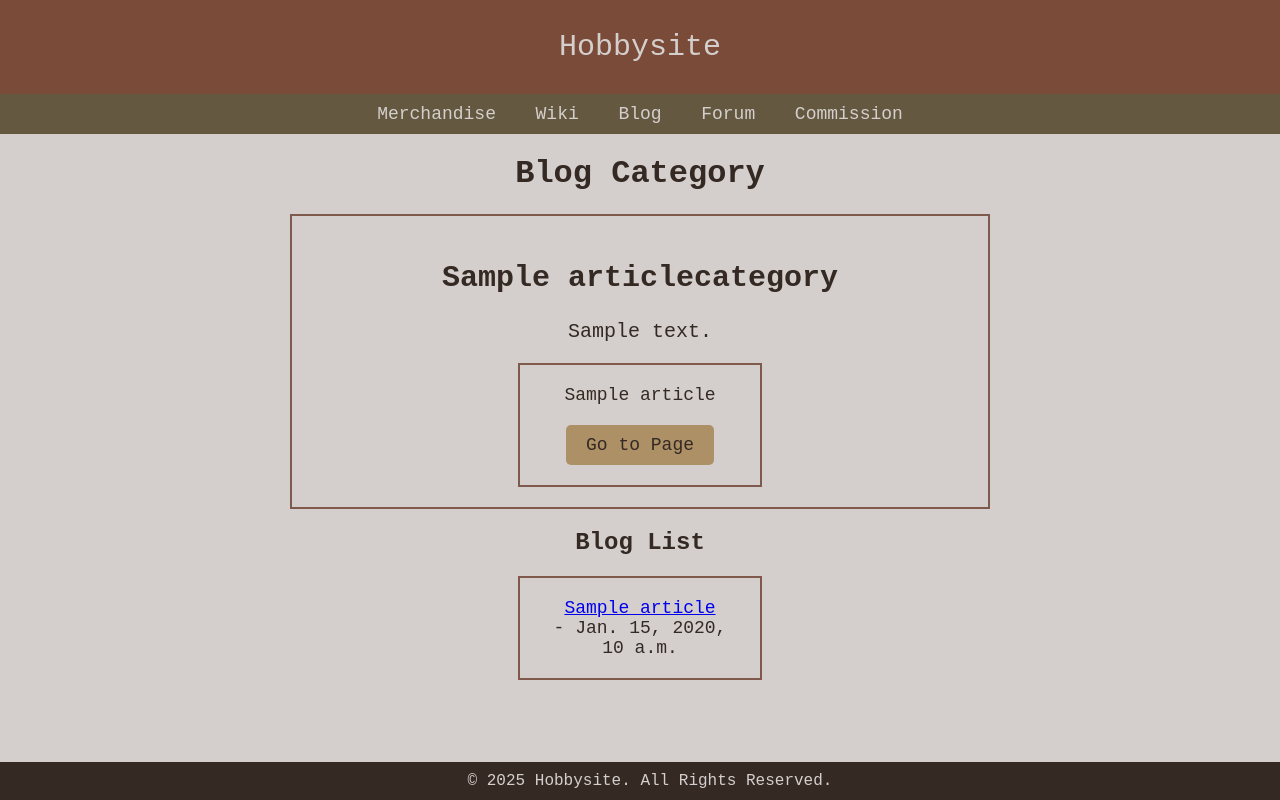
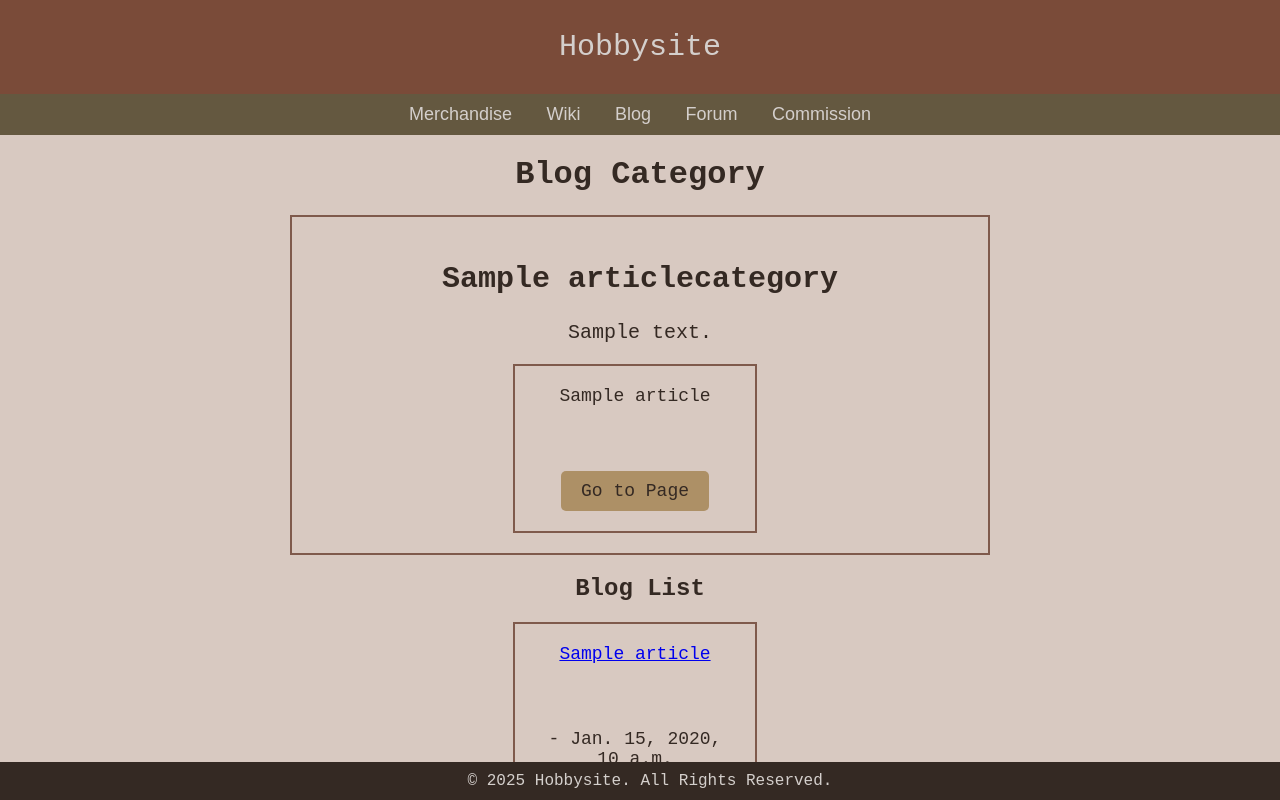
Before and after one commit to vin-arg/hobbysite-C-D-9, a Django app: page /blog/articles/ in a window 1280 px wide. Run offline with Django 5.2, Linux system fonts and the light colour scheme; tables that the repository leaves empty hold one stand-in row (values such as "Sample post").

Commit message:
fixed htmls and css, changes css file name

```diff
--- a/hobbysite/blog/static/styles.css
+++ b/hobbysite/blog/static/blog.css
@@ -8,7 +8,7 @@ header {
 }
 
 body {
-    background-color: #d4cfcc;
+    background-color: #d8c9c1;
     color: #342923;
     font-family: Arial, sans-serif;
     margin: 0;
@@ -19,7 +19,6 @@ nav {
     background-color: #645840;
     padding: 10px;
     text-align: center;
-    font-family: 'Courier New', Courier, monospace;
 }
 
 nav a {
@@ -27,9 +26,40 @@ nav a {
     margin: 0 15px;
     text-decoration: none;
     font-size: 18px;
-    font-family: 'Courier New', Courier, monospace;
+    display: inline-block;
+    position: relative;
+    transition: transform 0.3s ease;
 }
 
+nav a::after {
+    content: "";
+    position: absolute;
+    left: 0;
+    bottom: -3px;
+    width: 100%;
+    height: 3px;
+    background-color: #d4cfcc;
+    transform: scaleX(0);
+    transform-origin: right;
+    transition: transform 0.3s ease;
+}
+
+nav a:hover::after {
+    transform: scaleX(1);
+    transform-origin: left;
+}
+
+nav a.active::after {
+    content: "";
+    position: absolute;
+    left: 0;
+    bottom: -3px;
+    width: 100%;
+    height: 3px;
+    background-color: #d4cfcc;
+    transform: scaleX(1);
+    transform-origin: left;
+}
 
 .category_container {
     width: 100%;
@@ -43,17 +73,17 @@ nav a {
 }
 
 .article_list {
-    display: flex;
-    flex-wrap: wrap;
+    display: grid;
+    grid-template-columns: auto auto;
     gap: 10px;
     justify-content: center;
     list-style: none;
     text-align: center;
+
 }
 
 .artlist_cont {
     flex: 1 1 calc(33.33% - 20px);
-    max-width: 200px;
     padding: 20px;
     border: 2px solid #7f5a4c;
     font-family: 'Courier New', Courier, monospace;
@@ -64,9 +94,9 @@ nav a {
     justify-content: space-between;
     flex-direction: column;
     align-items: center;
-    text-align: center;
+    width: 200px;
+    height: 125px;
 }
-
 
 footer {
     background-color: #342923;
@@ -94,6 +124,12 @@ div {
     border-radius: 5px;
     display: inline-block;
     margin-top: 20px;
+    transition: transform 0.3s ease-in-out;
+}
+
+.button:hover {
+    transform: scale(1.05);
+    color: #eee;
 }
 
 .entry {
@@ -106,6 +142,7 @@ div {
     display: flex;
     flex-direction: column;
     align-items: center;
+    word-wrap: break-word;
 }
 
 .down {
@@ -114,6 +151,8 @@ div {
     padding-top: 20px;
 }
 
+
+
 h1 {
     font-family: 'Courier New', Courier, monospace;
 }
--- a/hobbysite/blog/templates/article_detail.html
+++ b/hobbysite/blog/templates/article_detail.html
@@ -4,8 +4,8 @@
 
 {% block list %}
 
-    <center><h1>{{ article.title }}</h1></center>
-    <center><p><strong>Category:</strong> {{ article.category }}</p></center>
+    <h1>{{ article.title }}</h1>
+    <p><strong>Category:</strong> {{ article.category }}</p>
 
     <div class="entry">
     <p>{{ article.entry }}</p>
@@ -16,7 +16,7 @@
         <p><em>Created on: {{ article.created_on }}</em></p>
         <p><em>Updated on: {{ article.updated_on }}</em></p>
 
-    <center><a href="/blog/articles/" class="button">Back</a></center>
+    <a href="/blog/articles/" class="button">Back to Blog</a>
     </div>
 
 
--- a/hobbysite/blog/templates/article_list.html
+++ b/hobbysite/blog/templates/article_list.html
@@ -4,7 +4,7 @@
 
 {% block category %}
 
-    <center><h1>Blog Category</h1></center>
+    <h1>Blog Category</h1>
 
     {% for category in categories %}
         <div class="category_container">
@@ -31,7 +31,7 @@
 
 {% block list %}
 
-    <center><h2>Blog List</h2></center>
+    <h2>Blog List</h2>
     <div class="article_list">
         {% for article in articles %}
             <div class="artlist_cont">
--- a/hobbysite/blog/templates/base.html
+++ b/hobbysite/blog/templates/base.html
@@ -2,7 +2,7 @@
 <html lang="en-US">
 
 <head>
-    <link rel="stylesheet" href="/static/styles.css">
+    <link rel="stylesheet" href="/static/blog.css">
     <title>{% block title %}{% endblock %}</title>
 
 </head>
@@ -12,10 +12,10 @@
     </header>
 
     <nav>
-        <a href="{% url 'itemList' %}">Merchandise</a>
+        <a href="{% url 'item_list' %}">Merchandise</a>
         <a href="#">Wiki</a>
         <a href="{% url 'article_list' %}">Blog</a>
-        <a href="#">Forum</a>
+        <a href="{% url 'thread_list' %}">Forum</a>
         <a href="#">Commission</a>
     </nav>
 
```
